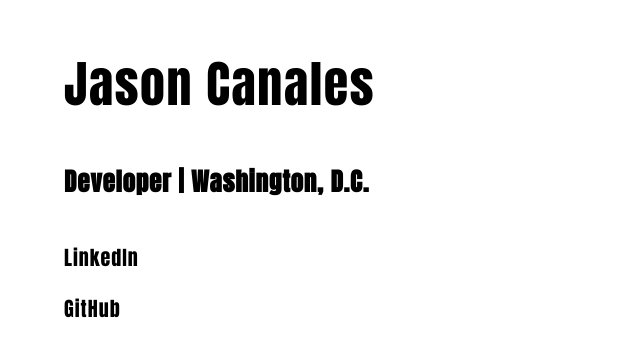
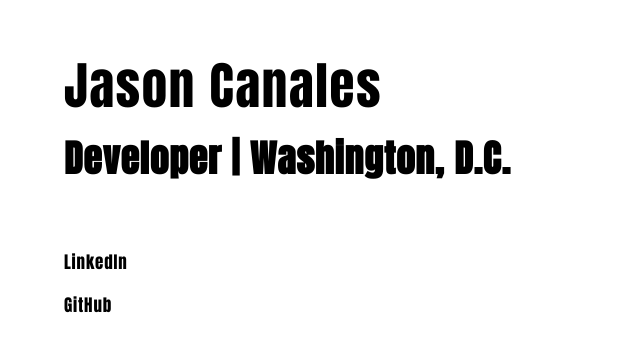
Before and after one commit to JasonCanales/jasoncanalesdev, a plain HTML site: page index.html in a window 1280 px wide. Shown: the whole page, without its empty margins (0-640 px from the left). Drawn offline with Linux system fonts and the light colour scheme.

Commit message:
Changed box model and edited padding between name and subheading

```diff
--- a/index.html
+++ b/index.html
@@ -12,8 +12,8 @@
       <div class="text-bio">
           <h1>Jason Canales</h1>
           <h5>Developer | Washington, D.C.</h5>
-          <p><a id="linkedin" href="https://www.linkedin.com/in/jason-canales/" target="_blank">LinkedIn</a></p>
-          <p><a id="github" href="https://github.com/JasonCanales" target="_blank">GitHub</a></p>
+          <p><a class="linkedin" href="https://www.linkedin.com/in/jason-canales/" target="_blank">LinkedIn</a></p>
+          <p><a class="github" href="https://github.com/JasonCanales" target="_blank">GitHub</a></p>
       </div>
       <!-- <div class="front-image">
         <img src="../Jason Canales Dev Page/images/jason-canales-profile.jpg" alt="">
--- a/style.css
+++ b/style.css
@@ -1,3 +1,11 @@
+* {
+    box-sizing: border-box;
+  }
+
+html {
+    font-size: 17px;
+}
+
 body {
     background-color: white;
     height: 100vh;
@@ -13,6 +21,8 @@ body {
     margin-left: 5%;
     width: 50%;
     float: left;
+    animation: fadeIn ease 3s;
+    -webkit-animation: fadeIn ease 3s
 }
 
 h1, h2, h3, h4, h5, h6, p {
@@ -21,27 +31,23 @@ h1, h2, h3, h4, h5, h6, p {
 }
 
 .text-bio h1 {
-    font-size: 50px;
+    font-size: 3rem;
     font-weight: lighter;
     letter-spacing: .1rem;
-    animation: fadeIn ease 3s;
-    -webkit-animation: fadeIn ease 3s;
+    margin-bottom: 1%;
 }
 
 .text-bio h5 {
-    font-size: 25px;
+    font-size: 2.2rem;
     letter-spacing: .05rem;
-    animation: fadeIn ease 3s;
-    -webkit-animation: fadeIn ease 3s;
+    margin-top: 1%;
 }
 
 .text-bio p {
-    font-size: 20px;
+    font-size: 1rem;
     font-weight: lighter;
     letter-spacing: .05em;
-    padding: 5em, 0em;
-    animation: fadeIn ease 3s;
-    -webkit-animation: fadeIn ease 3s;
+    padding: 5em, 0em
 }
 
 a:visited {
@@ -50,11 +56,24 @@ a:visited {
 
 a:link {
     text-decoration: none;
-    color: black;
+    color: black
 }
 
 a:hover {
     color: crimson;
+}
+
+@media screen and (min-width: 601px) {
+    div.example {
+      font-size: 80px;
+    }
+  }
+
+  /* If the screen size is 600px wide or less, set the font-size of <div> to 30px */
+  @media screen and (max-width: 600px) {
+    div.example {
+      font-size: 30px;
+    }
   }
 
 @keyframes fadeIn {
```
Lines whose indentation alone changed are shown as unchanged.
